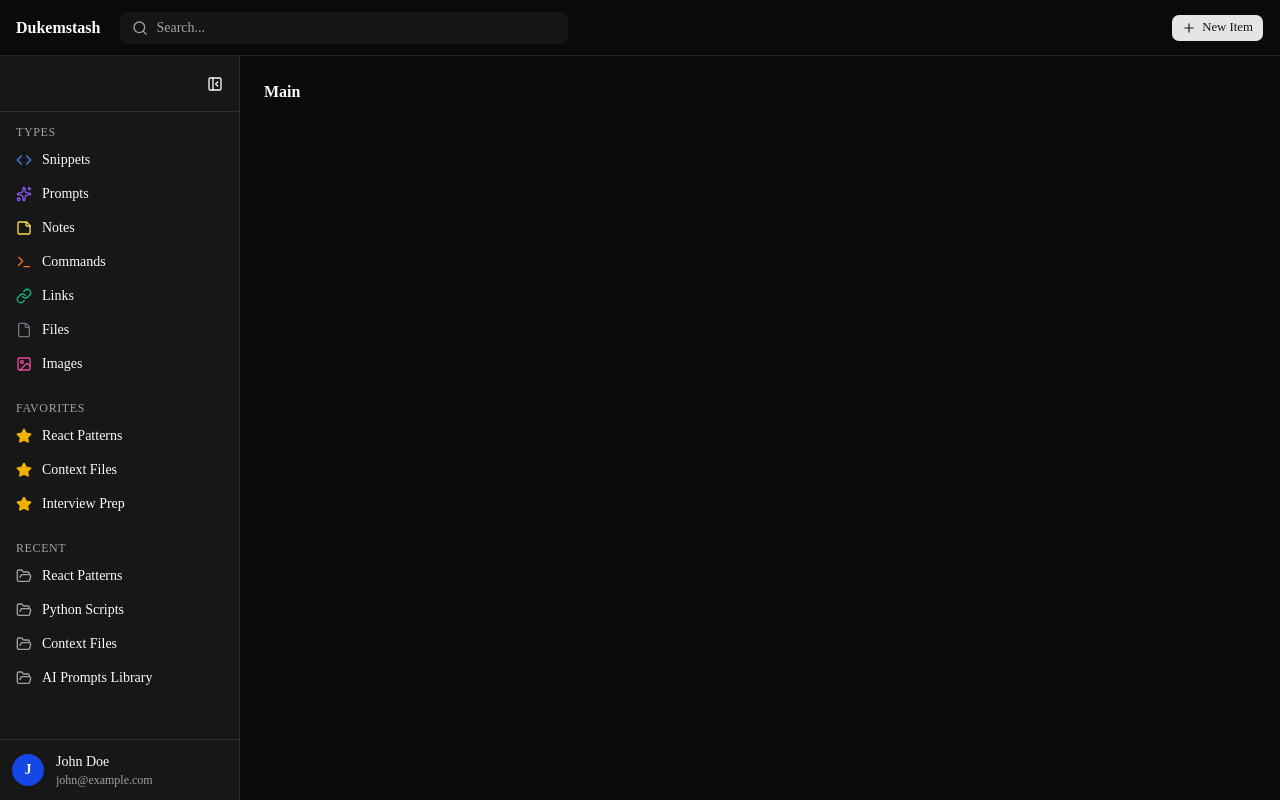
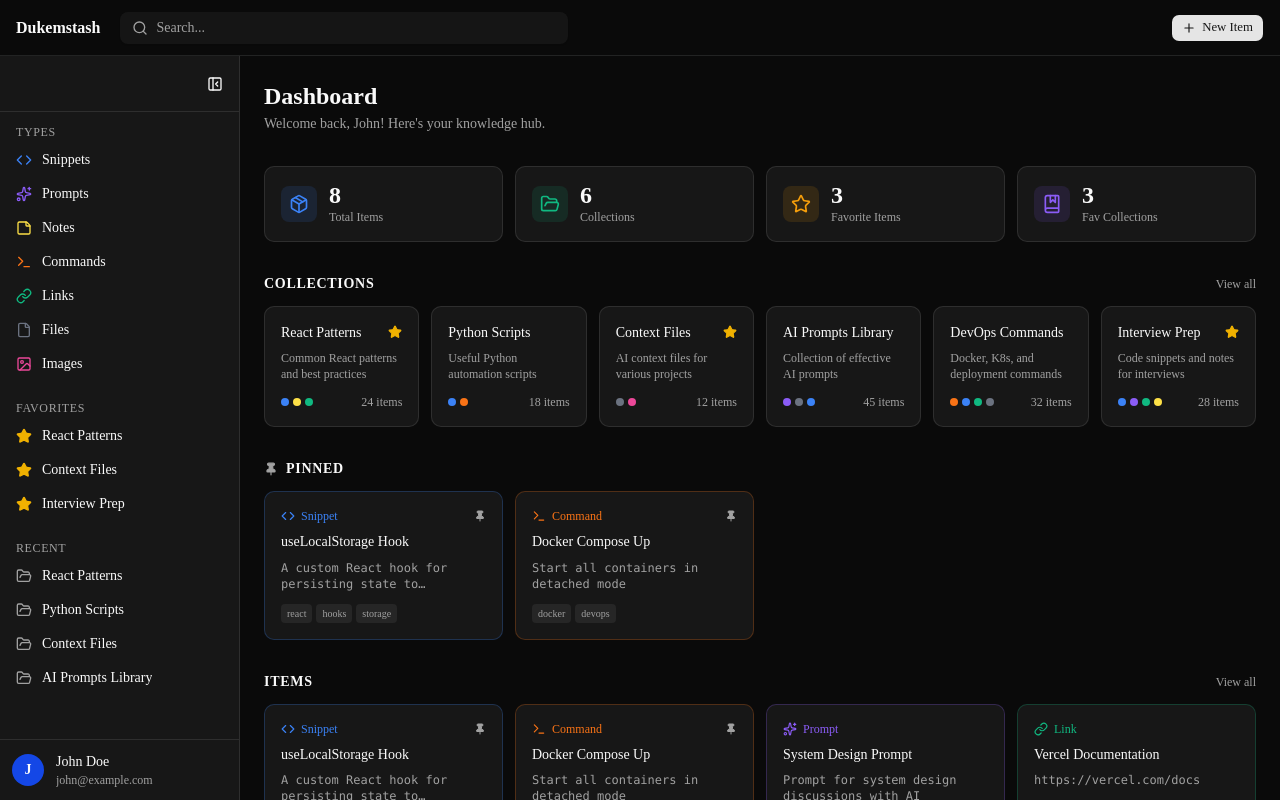
Before and after one commit to vvduth/dukemstash, a Next.js app: page /dashboard in a window 1280 px wide. Built offline with nearby package versions, Linux system fonts and the light colour scheme.

Commit message:
feat: dashboard UI phase 3 - main content area
Add stats cards, recent collections, pinned items, and recent items
sections to the dashboard main content area.

```diff
--- a/context/current-feature.md
+++ b/context/current-feature.md
@@ -2,9 +2,20 @@
 
 ## Status
 
+In progress
+
 ## Goals
 
+- Main content area with 4 stats cards (total items, collections, favorite items, favorite collections)
+- Recent collections section
+- Pinned items section
+- 10 most recent items section
+
 ## Notes
+
+See full spec: @context/features/dashboard-phase-3-spec.md
+Reference screenshot: @context/screenshots/dashboard-ui-main.png
+Data source: @src/lib/mock-data.js (imported directly until database is implemented)
 
 ## History
 - **2026-03-20**: Initial Next.js 16 project setup with TypeScript, Tailwind CSS v4, and shadcn/ui. Project scaffolded via Create Next App.
--- a/src/app/dashboard/page.tsx
+++ b/src/app/dashboard/page.tsx
@@ -1,7 +1,94 @@
+import Link from 'next/link';
+import { Pin } from 'lucide-react';
+import { mockCollections, mockItems, mockUser } from '@/lib/mock-data';
+import { StatsCards } from '@/components/dashboard/StatsCards';
+import { CollectionCard } from '@/components/dashboard/CollectionCard';
+import { ItemCard } from '@/components/dashboard/ItemCard';
+
 export default function DashboardPage() {
+  const totalItems = mockItems.length;
+  const totalCollections = mockCollections.length;
+  const favoriteItems = mockItems.filter((i) => i.isFavorite).length;
+  const favoriteCollections = mockCollections.filter((c) => c.isFavorite).length;
+
+  const recentCollections = mockCollections.slice(0, 6);
+  const pinnedItems = mockItems.filter((i) => i.isPinned);
+  const recentItems = mockItems.slice(0, 10);
+
   return (
-    <div className="p-6">
-      <h2 className="font-semibold text-foreground">Main</h2>
+    <div className="p-6 space-y-8 max-w-7xl mx-auto">
+      {/* Page header */}
+      <div>
+        <h1 className="text-2xl font-bold text-foreground">Dashboard</h1>
+        <p className="text-sm text-muted-foreground mt-0.5">
+          Welcome back, {mockUser.name.split(' ')[0]}! Here&apos;s your knowledge hub.
+        </p>
+      </div>
+
+      {/* Stats cards */}
+      <StatsCards
+        totalItems={totalItems}
+        totalCollections={totalCollections}
+        favoriteItems={favoriteItems}
+        favoriteCollections={favoriteCollections}
+      />
+
+      {/* Recent collections */}
+      <section>
+        <div className="flex items-center justify-between mb-3">
+          <h2 className="text-sm font-semibold text-foreground uppercase tracking-wider">
+            Collections
+          </h2>
+          <Link
+            href="/collections"
+            className="text-xs text-muted-foreground hover:text-foreground transition-colors"
+          >
+            View all
+          </Link>
+        </div>
+        <div className="grid grid-cols-2 md:grid-cols-3 lg:grid-cols-4 xl:grid-cols-6 gap-3">
+          {recentCollections.map((col) => (
+            <CollectionCard key={col.id} collection={col} />
+          ))}
+        </div>
+      </section>
+
+      {/* Pinned items */}
+      {pinnedItems.length > 0 && (
+        <section>
+          <div className="flex items-center gap-2 mb-3">
+            <Pin className="h-3.5 w-3.5 text-muted-foreground fill-muted-foreground" />
+            <h2 className="text-sm font-semibold text-foreground uppercase tracking-wider">
+              Pinned
+            </h2>
+          </div>
+          <div className="grid grid-cols-1 sm:grid-cols-2 md:grid-cols-3 lg:grid-cols-4 gap-3">
+            {pinnedItems.map((item) => (
+              <ItemCard key={item.id} item={item} />
+            ))}
+          </div>
+        </section>
+      )}
+
+      {/* Recent items */}
+      <section>
+        <div className="flex items-center justify-between mb-3">
+          <h2 className="text-sm font-semibold text-foreground uppercase tracking-wider">
+            Items
+          </h2>
+          <Link
+            href="/items"
+            className="text-xs text-muted-foreground hover:text-foreground transition-colors"
+          >
+            View all
+          </Link>
+        </div>
+        <div className="grid grid-cols-1 sm:grid-cols-2 md:grid-cols-3 lg:grid-cols-4 gap-3">
+          {recentItems.map((item) => (
+            <ItemCard key={item.id} item={item} />
+          ))}
+        </div>
+      </section>
     </div>
   );
 }
--- /dev/null
+++ b/src/components/dashboard/CollectionCard.tsx
@@ -0,0 +1,55 @@
+import Link from 'next/link';
+import { Star } from 'lucide-react';
+import { mockItemTypes } from '@/lib/mock-data';
+
+interface Collection {
+  id: string;
+  name: string;
+  description: string | null;
+  isFavorite: boolean;
+  itemCount: number;
+  typeIds: string[];
+}
+
+export function CollectionCard({ collection }: { collection: Collection }) {
+  const types = collection.typeIds
+    .map((id) => mockItemTypes.find((t) => t.id === id))
+    .filter(Boolean) as typeof mockItemTypes;
+
+  return (
+    <Link href={`/collections/${collection.id}`}>
+      <div className="group rounded-lg border border-border bg-card p-4 hover:border-border/80 hover:bg-card/80 transition-colors h-full flex flex-col gap-2 cursor-pointer">
+        <div className="flex items-start justify-between gap-2">
+          <h3 className="font-medium text-foreground text-sm leading-snug">
+            {collection.name}
+          </h3>
+          {collection.isFavorite && (
+            <Star className="h-3.5 w-3.5 shrink-0 fill-yellow-500 text-yellow-500 mt-0.5" />
+          )}
+        </div>
+
+        {collection.description && (
+          <p className="text-xs text-muted-foreground line-clamp-2 flex-1">
+            {collection.description}
+          </p>
+        )}
+
+        <div className="flex items-center justify-between mt-auto pt-1">
+          <div className="flex items-center gap-1">
+            {types.slice(0, 4).map((type) => (
+              <span
+                key={type.id}
+                className="w-2 h-2 rounded-full"
+                style={{ backgroundColor: type.color }}
+                title={type.name}
+              />
+            ))}
+          </div>
+          <span className="text-xs text-muted-foreground">
+            {collection.itemCount} items
+          </span>
+        </div>
+      </div>
+    </Link>
+  );
+}
--- /dev/null
+++ b/src/components/dashboard/ItemCard.tsx
@@ -0,0 +1,98 @@
+import {
+  Code,
+  Sparkles,
+  StickyNote,
+  Terminal,
+  Link as LinkIcon,
+  File,
+  Image,
+  Pin,
+} from 'lucide-react';
+import { mockItemTypes } from '@/lib/mock-data';
+
+const ICON_MAP = {
+  Code,
+  Sparkles,
+  StickyNote,
+  Terminal,
+  Link: LinkIcon,
+  File,
+  Image,
+} as const;
+
+interface Item {
+  id: string;
+  title: string;
+  description: string | null;
+  content?: string | null;
+  url?: string | null;
+  contentType: 'TEXT' | 'URL' | 'FILE';
+  language?: string | null;
+  isFavorite: boolean;
+  isPinned: boolean;
+  itemTypeId: string;
+  tags: string[];
+}
+
+export function ItemCard({ item }: { item: Item }) {
+  const type = mockItemTypes.find((t) => t.id === item.itemTypeId);
+  const Icon = type ? ICON_MAP[type.icon as keyof typeof ICON_MAP] : null;
+
+  const preview =
+    item.contentType === 'URL'
+      ? item.url
+      : item.description ?? item.content?.slice(0, 120);
+
+  return (
+    <div
+      className="rounded-lg border bg-card p-4 flex flex-col gap-2 hover:bg-card/80 transition-colors cursor-pointer h-full"
+      style={{ borderColor: type ? `${type.color}40` : undefined }}
+    >
+      {/* Type badge */}
+      <div className="flex items-center justify-between">
+        <div className="flex items-center gap-1.5">
+          {Icon && type && (
+            <Icon className="h-3.5 w-3.5" style={{ color: type.color }} />
+          )}
+          {type && (
+            <span
+              className="text-xs font-medium capitalize"
+              style={{ color: type.color }}
+            >
+              {type.name}
+            </span>
+          )}
+        </div>
+        {item.isPinned && (
+          <Pin className="h-3 w-3 text-muted-foreground fill-muted-foreground" />
+        )}
+      </div>
+
+      {/* Title */}
+      <h3 className="font-medium text-foreground text-sm leading-snug">
+        {item.title}
+      </h3>
+
+      {/* Preview */}
+      {preview && (
+        <p className="text-xs text-muted-foreground line-clamp-2 flex-1 font-mono">
+          {preview}
+        </p>
+      )}
+
+      {/* Tags */}
+      {item.tags.length > 0 && (
+        <div className="flex flex-wrap gap-1 mt-auto pt-1">
+          {item.tags.slice(0, 3).map((tag) => (
+            <span
+              key={tag}
+              className="text-[10px] px-1.5 py-0.5 rounded bg-muted text-muted-foreground"
+            >
+              {tag}
+            </span>
+          ))}
+        </div>
+      )}
+    </div>
+  );
+}
--- /dev/null
+++ b/src/components/dashboard/StatsCards.tsx
@@ -0,0 +1,73 @@
+import { Package, FolderOpen, Star, BookMarked } from 'lucide-react';
+
+interface StatsCardsProps {
+  totalItems: number;
+  totalCollections: number;
+  favoriteItems: number;
+  favoriteCollections: number;
+}
+
+const stats = [
+  {
+    key: 'totalItems',
+    label: 'Total Items',
+    icon: Package,
+    color: '#3b82f6',
+  },
+  {
+    key: 'totalCollections',
+    label: 'Collections',
+    icon: FolderOpen,
+    color: '#10b981',
+  },
+  {
+    key: 'favoriteItems',
+    label: 'Favorite Items',
+    icon: Star,
+    color: '#f59e0b',
+  },
+  {
+    key: 'favoriteCollections',
+    label: 'Fav Collections',
+    icon: BookMarked,
+    color: '#8b5cf6',
+  },
+] as const;
+
+export function StatsCards({
+  totalItems,
+  totalCollections,
+  favoriteItems,
+  favoriteCollections,
+}: StatsCardsProps) {
+  const values: Record<string, number> = {
+    totalItems,
+    totalCollections,
+    favoriteItems,
+    favoriteCollections,
+  };
+
+  return (
+    <div className="grid grid-cols-2 lg:grid-cols-4 gap-3">
+      {stats.map(({ key, label, icon: Icon, color }) => (
+        <div
+          key={key}
+          className="rounded-lg border border-border bg-card p-4 flex items-center gap-3"
+        >
+          <div
+            className="w-9 h-9 rounded-md flex items-center justify-center shrink-0"
+            style={{ backgroundColor: `${color}20` }}
+          >
+            <Icon className="h-5 w-5" style={{ color }} />
+          </div>
+          <div>
+            <p className="text-2xl font-bold text-foreground leading-none">
+              {values[key]}
+            </p>
+            <p className="text-xs text-muted-foreground mt-0.5">{label}</p>
+          </div>
+        </div>
+      ))}
+    </div>
+  );
+}
```
